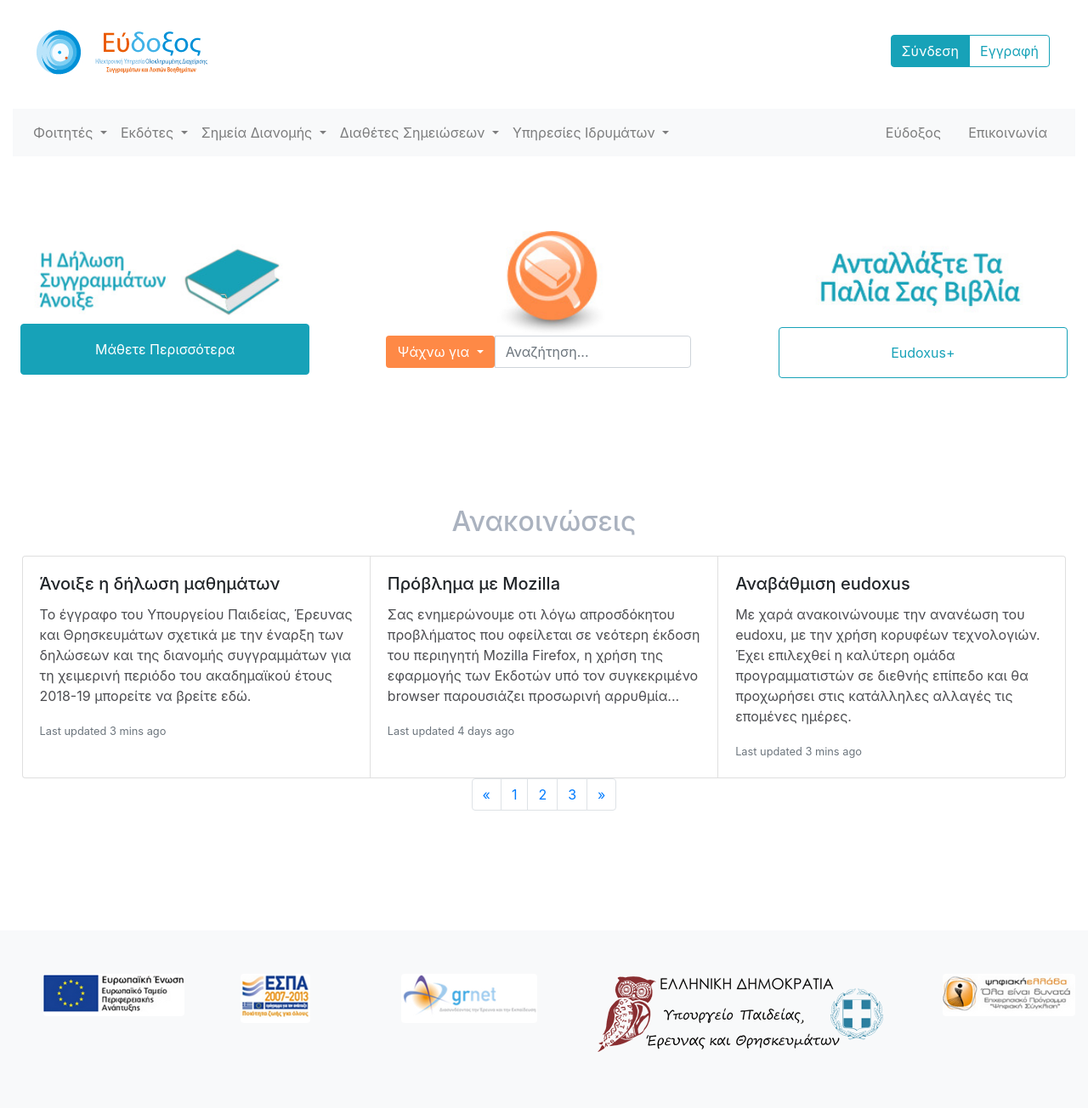
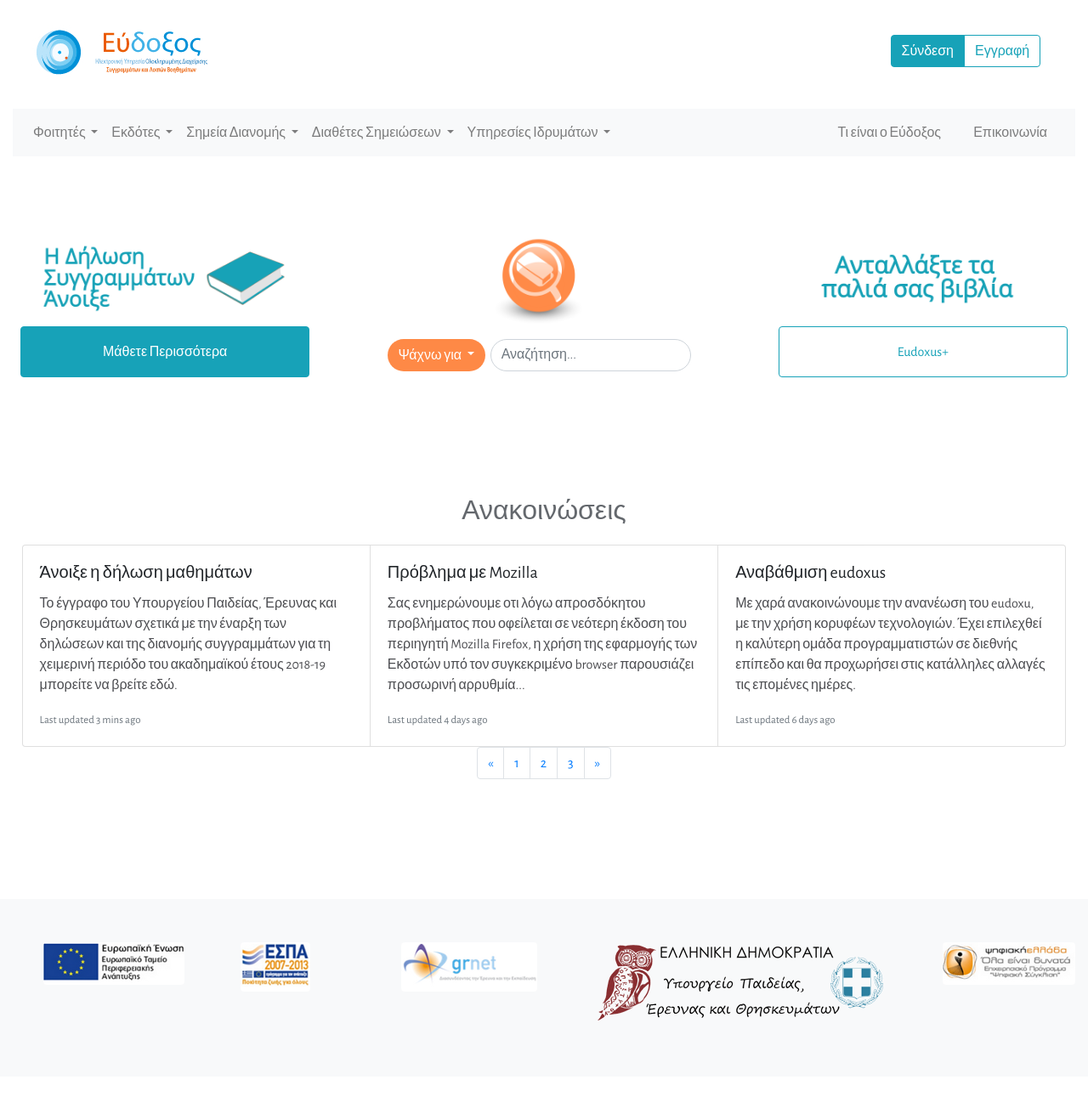
Before and after one commit to egaraganis/redesigning-eudoxus, a PHP site: page /html/index.html in a window 1280 px wide. Shown: the whole page at 85% size. After the commit the page ends 1201 px from the top, so only its background shows below. Run offline with PHP 8.4, Linux system fonts and the light colour scheme.

Commit message:
New fonts throughout the platform,improved images quality,rounded corners in search bar on index,everything on greek,scroll to top added,minor bug fixes

```diff
--- a/css/index.css
+++ b/css/index.css
@@ -1,4 +1,6 @@
- @import url('https://fonts.googleapis.com/css?family=Open+Sans+Condensed:300');
+* {
+  outline:none
+}
 
 .dropdown:hover>.dropdown-menu {
   display: block;
@@ -49,10 +51,6 @@
 }
 
 .info{
-  font-family: 'Open Sans Condensed', sans-serif;
-  font-size: 20px;
+  font-size: 18px;
+  color:#525456;
 }
-
-.hinfo{
-  font-family: 'Open Sans Condensed', sans-serif;
-}
--- a/html/index.html
+++ b/html/index.html
@@ -9,10 +9,11 @@
     <!-- Bootstrap CSS -->
     <link rel="stylesheet" href="https://stackpath.bootstrapcdn.com/bootstrap/4.1.3/css/bootstrap.min.css" integrity="sha384-MCw98/SFnGE8fJT3GXwEOngsV7Zt27NXFoaoApmYm81iuXoPkFOJwJ8ERdknLPMO" crossorigin="anonymous">
     <link rel="stylesheet" href="../css/index.css">
+    <link href="https://fonts.googleapis.com/css?family=Alegreya+Sans" rel="stylesheet">
     <link rel="stylesheet" href="/bower_components/bootstrap-horizon/bootstrap-horizon.css">
 </head>
 
-<body>
+<body style="font-family: 'Alegreya Sans', sans-serif;">
     <div class="container-fluid">
         <!-- 1rst level (logo,login,signup) -->
         <div class="row" style="margin-bottom:1%;">
@@ -39,8 +40,8 @@
                         <div class="dropdown-menu" aria-labelledby="navbarDropdown">
                             <a class="dropdown-item" href="#"> Τι προσφέρει ο Εύδοξος </a>
                             <div class="dropdown-divider"></div>
-                            <a class="dropdown-item" href="./selectionOfBooks.html"> Δήλωση Συγγραμάτων </a>
-                            <a class="dropdown-item" href="#"> Ανταλλαγή Συγγραμάτων </a>
+                            <a class="dropdown-item" href="./selectionOfBooks.html"> Δήλωση Συγγραμμάτων </a>
+                            <a class="dropdown-item" href="#"> Ανταλλαγή Συγγραμμάτων </a>
                         </div>
                     </li>
                     <li class="nav-item dropdown">
@@ -87,7 +88,7 @@
                         </div>
                     </li>
                     <li class="nav-item">
-                        <a class="nav-link" href="./eudoxusinfo.html" style="position:absolute;right:12%;"> Εύδοξος </a>
+                        <a class="nav-link" href="./eudoxusinfo.html" style="position:absolute;right:12%;"> Τι είναι ο Εύδοξος </a>
                     </li>
                     <li class="nav-item" style="position:absolute;right:2%;">
                         <a class="nav-link" href="#"> Επικοινωνία </a>
@@ -101,35 +102,37 @@
         <!-- 3rd level (book season,search bar,exchange) -->
         <div class="row justify-content-center" style="margin-top: 7%;">
           <div class="col contain center-block text-center" style="margin-left:0%;">
-            <img src="../img/dhlwsh.jpeg"> </img>
+            <img src="../img/dhlwsh2.png"> </img>
             <button type="button" class="btn btn-info"> Μάθετε Περισσότερα </button>
           </div>
-          <div class="col search center-block text-center" style="margin-left:4%">
-            <img src="../img/anazhthsh.jpg"> </img>
+          <div class="col search center-block text-center" style="margin-left:4%;">
+            <img src="../img/anazhthsh2.png" style="padding-top:1%;"> </img>
             <div class="input-group search bar">
-              <div class="input-group-btn search-panel">
-                <button type="button" class="btn search btn-default dropdown-toggle" data-toggle="dropdown">
+              <div class="input-group-btn search-panel" style="margin-top:3%;">
+                <button type="button" class="btn search btn-default dropdown-toggle" data-toggle="dropdown"
+                style="  margin-left:1%;  -webkit-border-radius: 50px; -moz-border-radius: 50px; border-radius: 50px;">
                   <span id="search_concept">Ψάχνω για</span> <span class="caret"></span>
                 </button>
                 <ul class="dropdown-menu filters" role="menu">
-                  <li><a href="#contains"> Σημειώσεις </a></li>
-                  <li><a href="#its_equal"> Σύγγραμα </a></li>
+                  <li><a href="#contains" style="color:#008FD7;"> Σημειώσεις </a></li>
+                  <li><a href="#its_equal" style="color:#008FD7;"> Σύγγραμμα </a></li>
                   <div class="dropdown-divider"></div>
-                  <li><a href="#all"> Οτιδήποτε </a></li>
+                  <li><a href="#all" style="color:#008FD7;"> Οτιδήποτε </a></li>
                 </ul>
               </div>
               <input type="hidden" name="search_param" value="all" id="search_param">
-              <input type="text" class="form-control" name="x" placeholder="Αναζήτηση...">
+              <input type="text" class="form-control searchbar" name="x" placeholder="Αναζήτηση..."
+              style="margin-top:3%;margin-left:2%;  -webkit-border-radius: 50px; -moz-border-radius: 50px; border-radius: 50px;">
             </div>
           </div>
           <div class="col contain center-block text-center" style="margin-left:5%;">
-            <img src="../img/antallagh.jpg"> </img>
+            <img src="../img/antallagh2.png"> </img>
             <button type="button" class="btn btn-outline-info">Eudoxus+</button>
           </div>
         </div>
         <!-- 4th level (news) -->
-        <div class="row row-horizon justify-content-center" style="margin-top: 12%;">
-          <h2 style="color:#aab2bf;"> Ανακοινώσεις </h2>
+        <div class="row row-horizon justify-content-center" style="margin-top: 11%;">
+          <h2 style="color:#64686d;"> Ανακοινώσεις </h2>
           <div class="card-group" style="margin-left:2%;margin-right:2%;margin-top:1%;">
             <div class="card">
               <div class="card-body">
@@ -149,7 +152,7 @@
               <div class="card-body">
                 <h5 class="card-title"> Αναβάθμιση eudoxus </h5>
                 <p class="card-text" style="color:#4c4d51;">Με χαρά ανακοινώνουμε την ανανέωση του eudoxu, με την χρήση κορυφέων τεχνολογιών. Έχει επιλεχθεί η καλύτερη ομάδα προγραμματιστών σε διεθνής επίπεδο και θα προχωρήσει στις κατάλληλες αλλαγές τις επομένες ημέρες.</p>
-                <p class="card-text"><small class="text-muted">Last updated 3 mins ago</small></p>
+                <p class="card-text"><small class="text-muted">Last updated 6 days ago</small></p>
               </div>
             </div>
           </div>
--- a/html/kataxwrish.html
+++ b/html/kataxwrish.html
@@ -18,7 +18,7 @@
         <div class="row" style="margin-bottom:1%;">
             <div class="col-9" style="padding-top:1%; padding-left:1%;">
               <a  href="./index.html">
-                <img src="../src/logo.jpg" class="rounded">
+                <img src="../img/logo.jpg" class="rounded">
               </a>
             </div>
         </div>
```
Also changed, not shown: html/eudoxusinfo.html (+12 -8 lines), html/login.html (+10 -9 lines), html/signup.html (+4 -7 lines), img/anazhthsh2.png (added), img/antallagh2.png (added), img/dhlwsh2.png (added).
